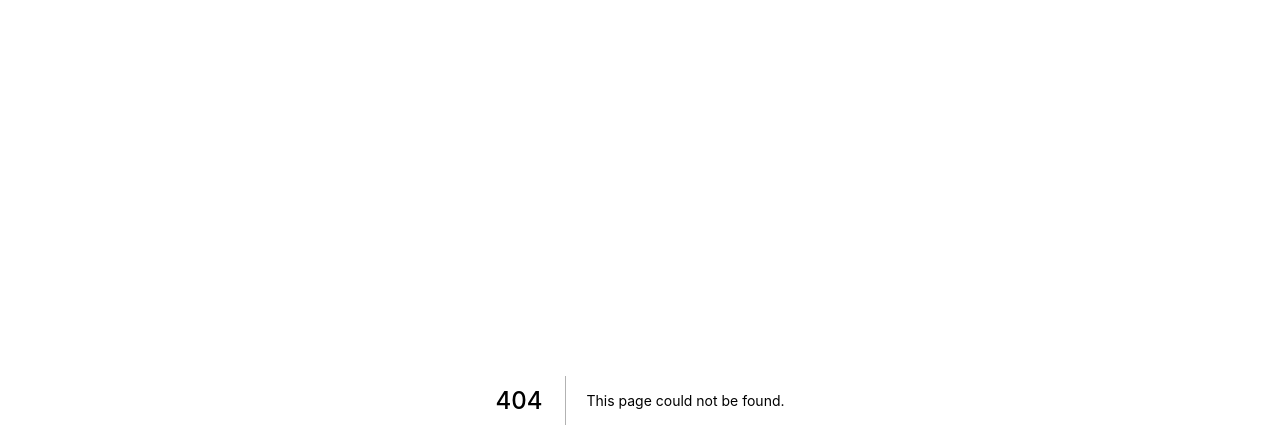
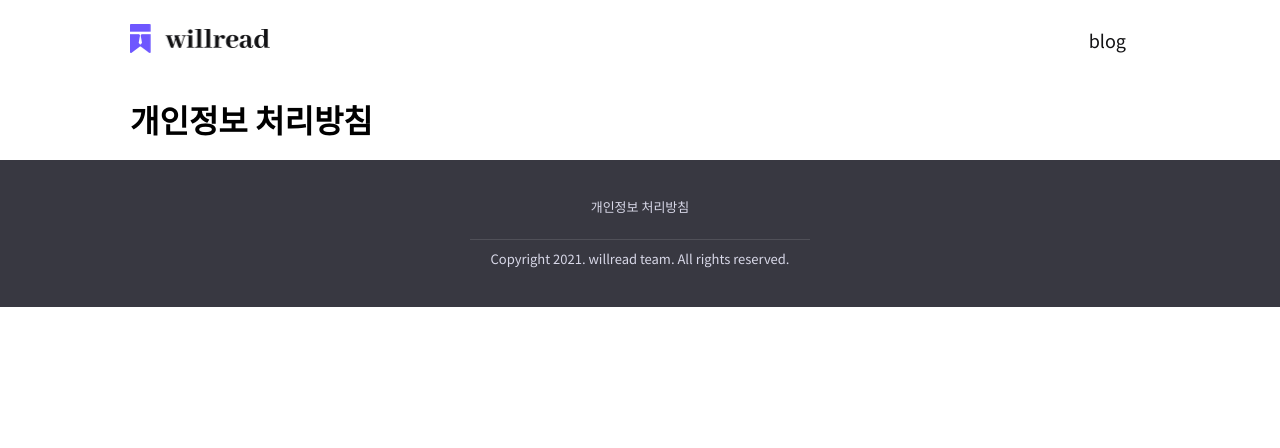
Before and after one commit to youngjin-k/willread-website, a Next.js app: page /policy/privacy in a window 1280 px wide. Before the commit this address had no page. Shown: the top 448 px of the page. Built offline with nearby package versions, Linux system fonts and the light colour scheme.

Commit message:
feat: privacy 페이지 생성

```diff
--- /dev/null
+++ b/src/pages/policy/privacy.tsx
@@ -0,0 +1,26 @@
+import styled from '@emotion/styled';
+import Layout from '../../components/Layout';
+import containerStyle from '../../styles/containerStyle';
+
+function privacy() {
+  return (
+    <Layout>
+      <PrivacyBlock>
+        <Container>
+          <h1>개인정보 처리방침</h1>
+        </Container>
+      </PrivacyBlock>
+    </Layout>
+  );
+}
+
+const PrivacyBlock = styled.main`
+  display: flex;
+  justify-content: center;
+`;
+
+const Container = styled.div`
+  ${containerStyle};
+`;
+
+export default privacy;
```
